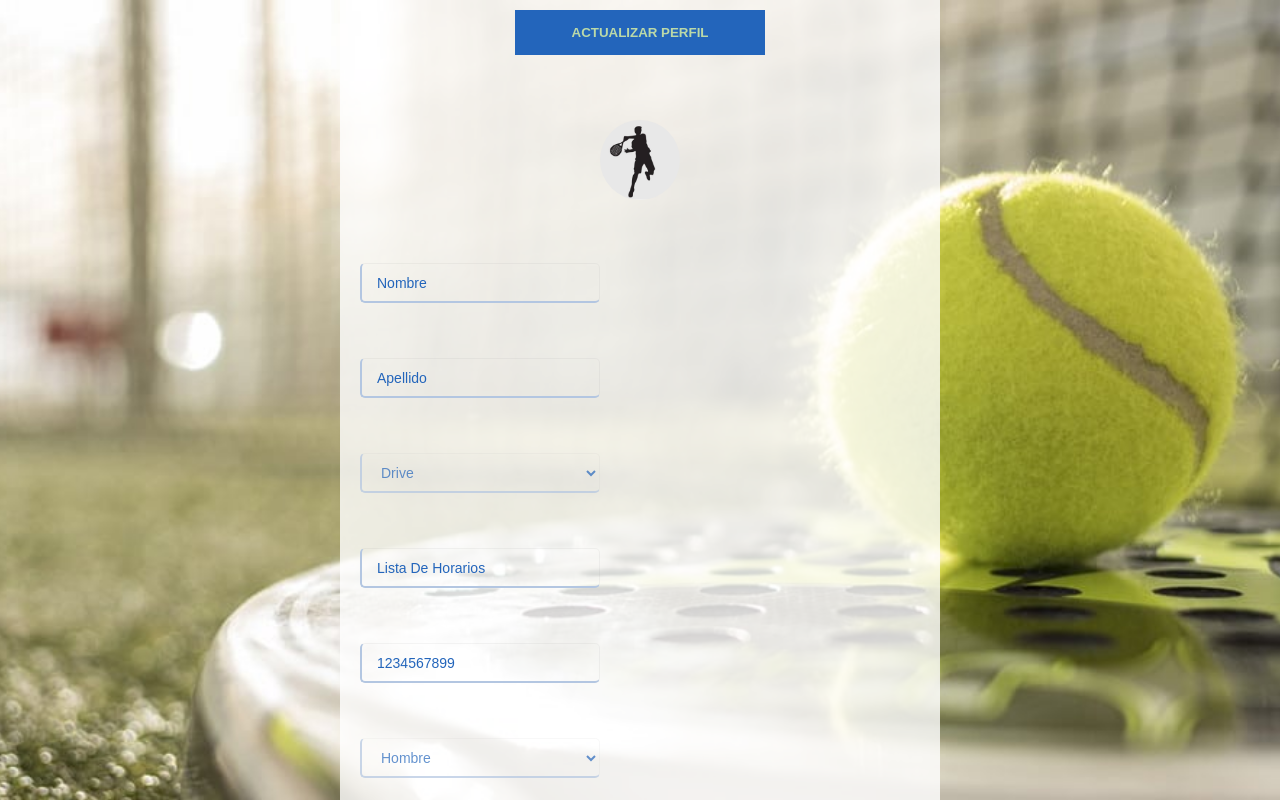
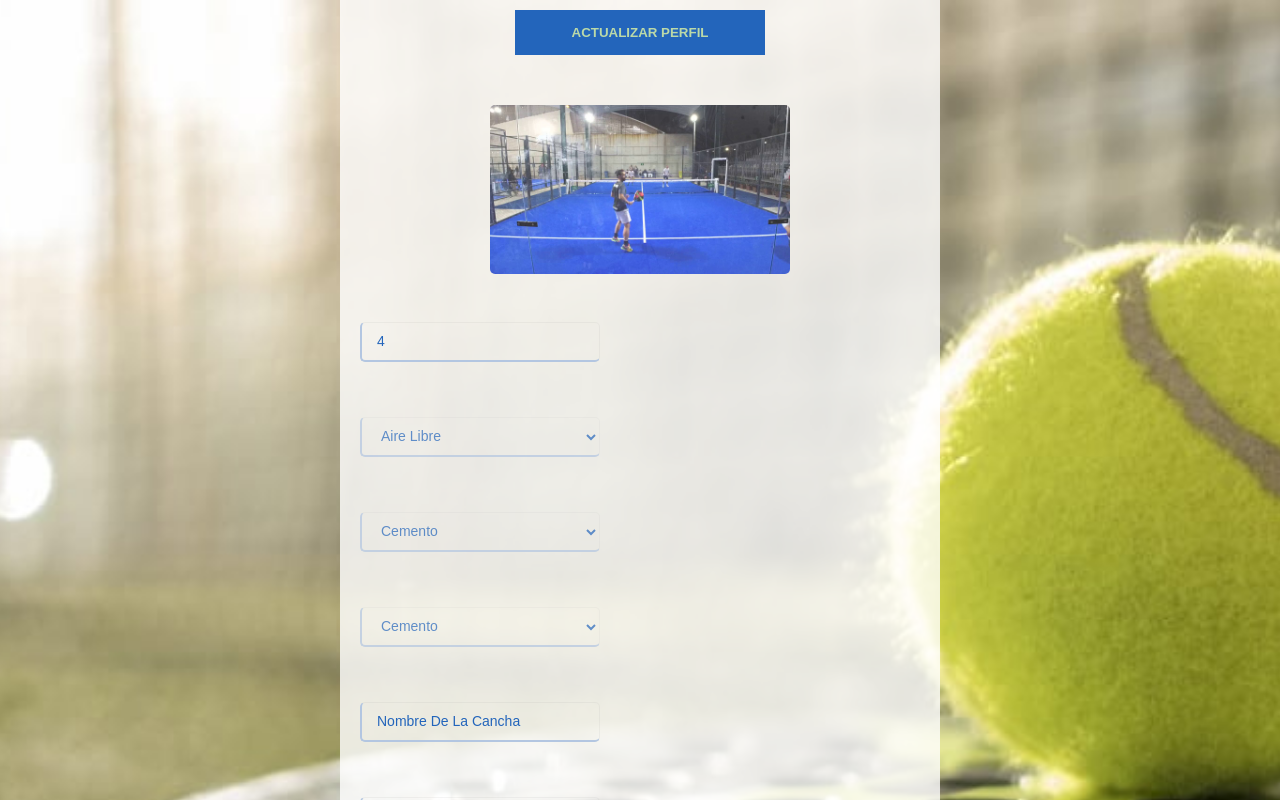
Before and after one commit to No-Country/s5-05-ft-python-react, a React (Create React App) app in the folder Front/: page /profile in a window 1280 px wide. Shown: the top 800 px of the page. Built offline with nearby package versions, Linux system fonts and the light colour scheme.

Commit message:
code commented

```diff
--- a/Front/src/pages/Profile/Profile.jsx
+++ b/Front/src/pages/Profile/Profile.jsx
@@ -7,8 +7,8 @@ import "./profile.css";
 import { ProfileUpdateComplex } from "./ProfileUpdate/ProfileUpdateComplex";
 import { ProfileUpdatePlayer } from "./ProfileUpdate/ProfileUpdatePlayer";
 export const Profile = () => {
-	// const [user, setUser] = useState("complex");
-	const [user, setUser] = useState("player");
+	const [user, setUser] = useState("complex");
+	// const [user, setUser] = useState("player");
 	const [updateData, setUpdateData] = useState(false);
 	const [disableButton, setDisableButton] = useState(false);
 
```
